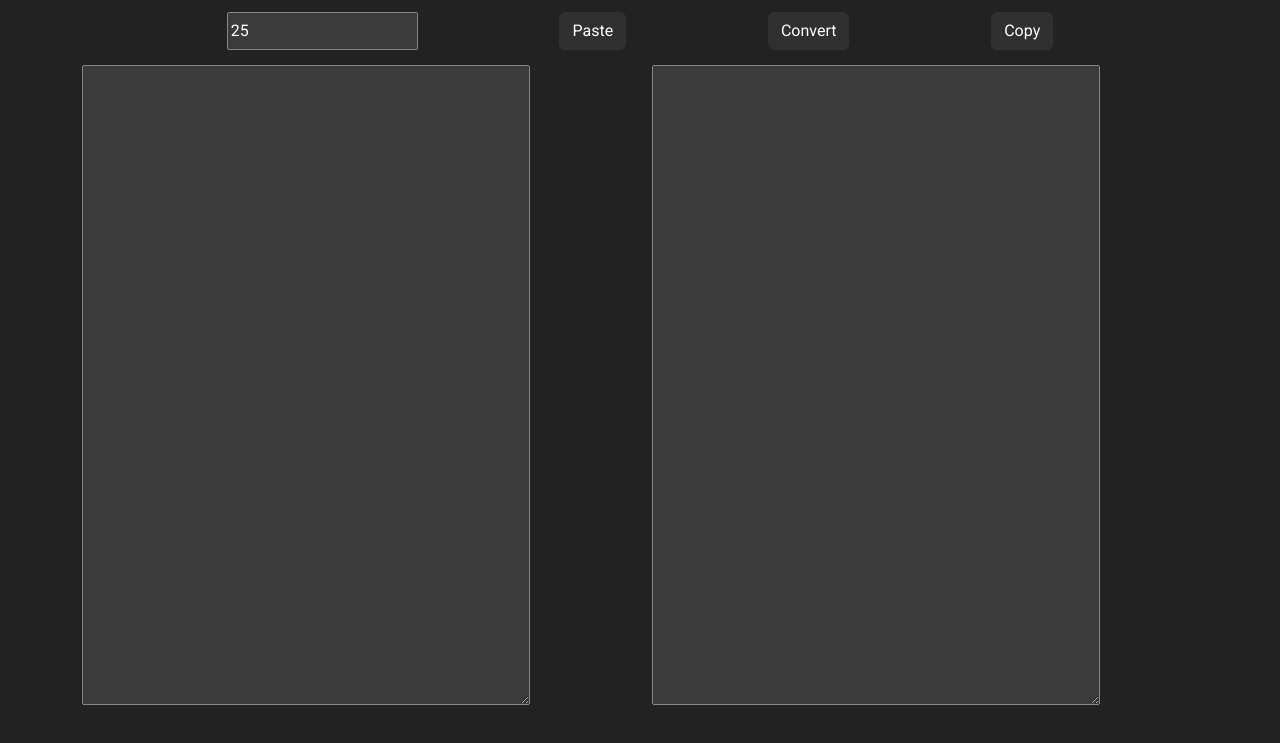
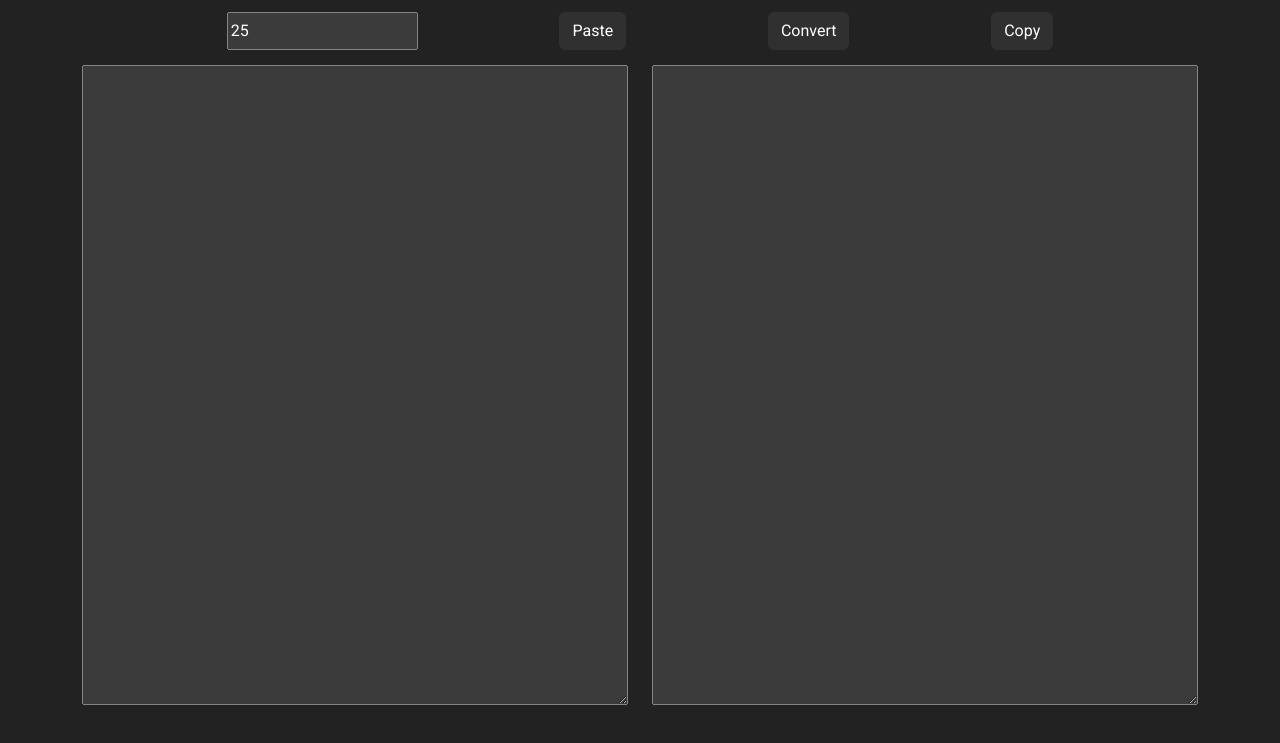
Before and after one commit to GothLab/LyricsLiner, a plain HTML site: page index.html in a window 1280 px wide. Shown: the part 35-778 px from the top of the page. Drawn offline with Linux system fonts and the light colour scheme.

Commit message:
Update styles.css
в

```diff
--- a/assets/css/styles.css
+++ b/assets/css/styles.css
@@ -1,5 +1,5 @@
 textarea {
-  width: 35vw;
+  width: 100%;
   height: 80vh;
 }
 
```
